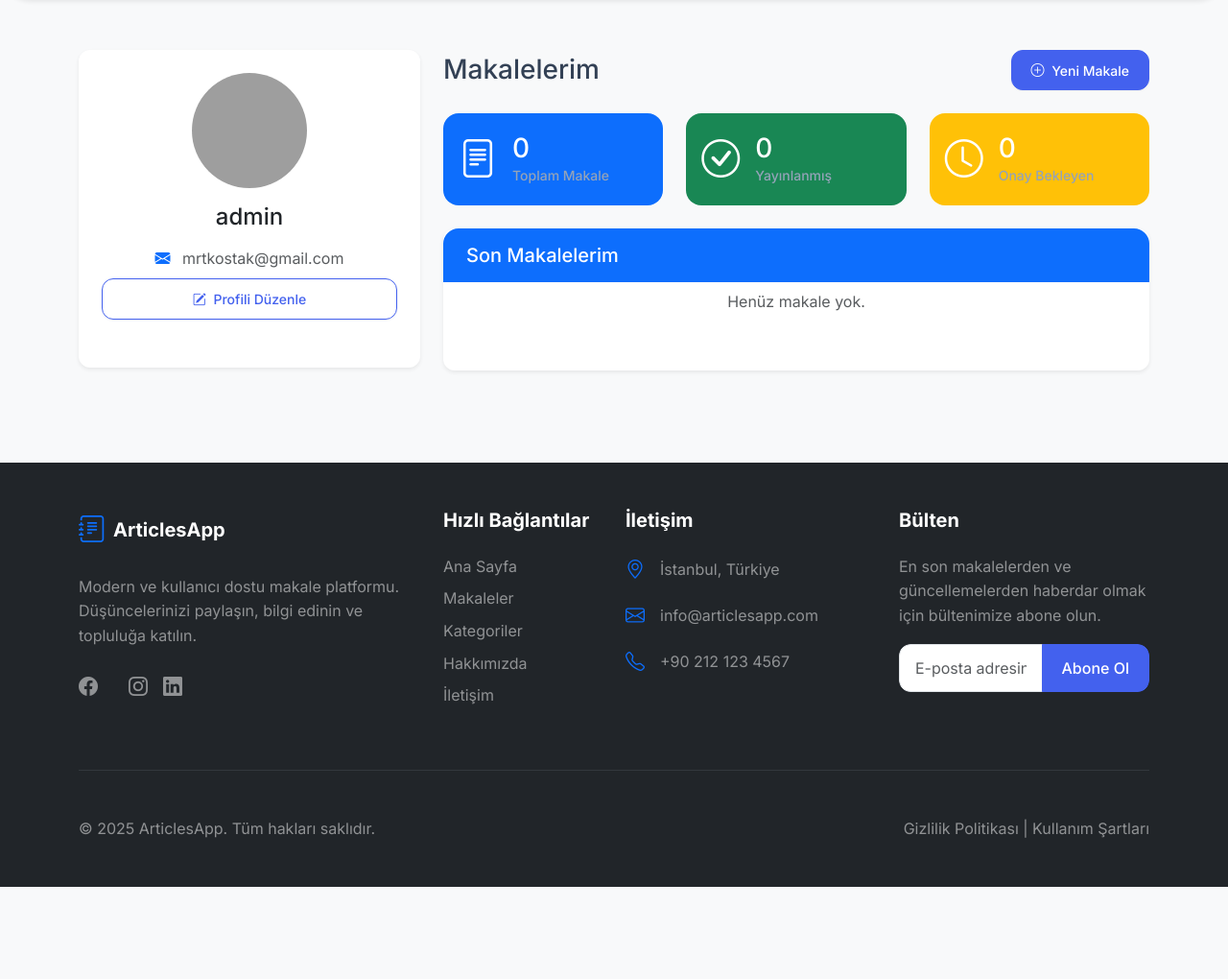
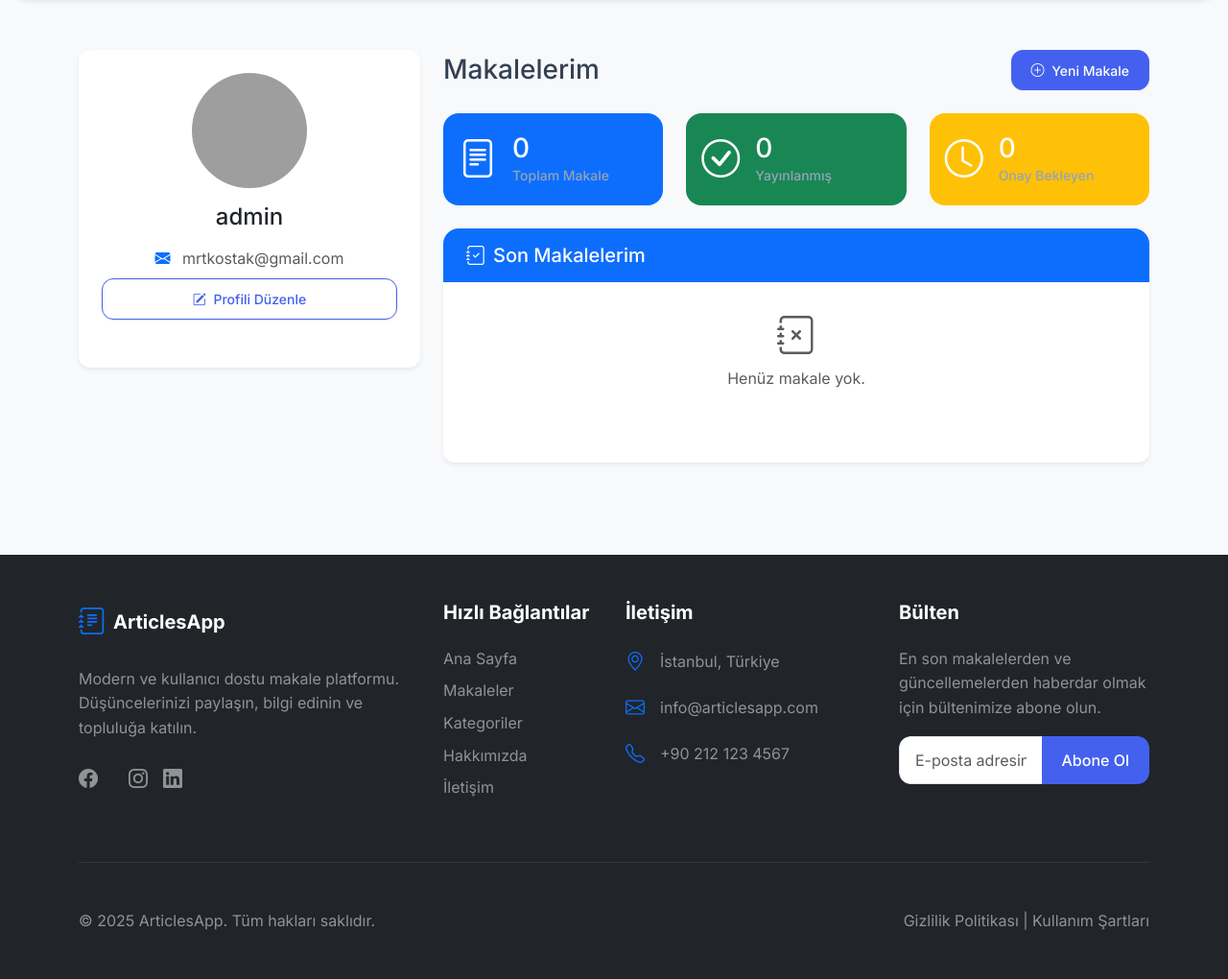
Before and after one commit to Mkosttak/JournalsApp, a Django app: page /account/profile/ in a window 1280 px wide. Shown: the part 74-1094 px from the top of the page at 96% size. Before the commit the page ends 998 px from the top, so only its background shows below. Run offline with Django 5.2, Linux system fonts and the light colour scheme; a user stored in the database is signed in; data comes from the database, SQL or seed files in the repository; both versions use the stored data as it was after the commit; some libraries are stand-ins or nearby versions; grey boxes are pictures that could not be loaded.

Commit message:
profile sayfası güncellendi

```diff
--- a/account/templates/account/profile.html
+++ b/account/templates/account/profile.html
@@ -101,28 +101,44 @@
 
             <!-- Son Makaleler -->
             <div class="card modern-card shadow-sm slide-up mb-4">
-                <div class="card-header modern-card-header bg-primary text-white rounded-top-4">
-                    <h5 class="mb-0">Son Makalelerim</h5>
+                <div class="card-header modern-card-header bg-primary text-white rounded-top-4 py-3 px-4">
+                    <h5 class="mb-0"><i class="bi bi-journal-check me-2"></i>Son Makalelerim</h5>
                 </div>
                 <div class="card-body p-0">
+                    {% if recent_articles %}
                     <ul class="list-group list-group-flush">
-                        {% if recent_articles %}
                         {% for article in recent_articles %}
-                                <li class="list-group-item d-flex justify-content-between align-items-center">
-                                    <a href="{% url 'articles:article_details' article.slug %}" class="text-decoration-none text-dark me-2">{{ article.title }}</a>
-                                    <span class="badge {% if article.isHome %}bg-success{% else %}bg-warning{% endif %} rounded-pill">
+                        <li class="list-group-item py-3 px-4 d-flex flex-column align-items-start article-list-item-profile">
+                            <div class="d-flex justify-content-between align-items-center w-100 mb-2">
+                                <a href="{% url 'articles:article_details' article.slug %}" class="text-decoration-none text-dark fw-semibold fs-5 me-auto">{{ article.title }}</a>
+                                <span class="badge {% if article.isHome %}bg-success-subtle text-success-emphasis{% else %}bg-warning-subtle text-warning-emphasis{% endif %} rounded-pill">
                                     {% if article.isHome %}Ana Sayfada{% else %}İncelemede{% endif %}
                                 </span>
+                            </div>
+                            {% if article.admin_note %}
+                                <small class="text-info mt-1" style="font-size: 0.75rem;">
+                                    <i class="bi bi-info-circle-fill me-1"></i> Yönetici Notu: {{ article.admin_note|truncatechars:70 }}
+                                </small>
+                            {% endif %}
+                            <small class="text-muted d-flex align-items-center mt-2">
+                                <i class="bi bi-calendar3 me-1"></i>
+                                {{ article.created_at|date:"d F Y" }}
+                            </small>
                         </li>
                         {% endfor %}
+                    </ul>
                     {% else %}
-                            <li class="list-group-item text-center text-muted">Henüz makale yok.</li>
+                    <div class="p-4 text-center text-muted">
+                        <i class="bi bi-journal-x fs-1 mb-3"></i>
+                        <p class="mb-0">Henüz makale yok.</p>
+                    </div>
                     {% endif %}
-                    </ul>
                 </div>
                 {% if recent_articles %}
-                <div class="card-footer text-center bg-light rounded-bottom-4">
-                    <a href="{% url 'account:my_articles' %}" class="btn btn-primary btn-sm text-decoration-none">Tüm Makalelerimi Gör <i class="bi bi-arrow-right"></i></a>
+                <div class="card-footer text-center bg-light rounded-bottom-4 py-2">
+                    <a href="{% url 'account:my_articles' %}" class="btn btn-outline-primary btn-sm rounded-pill text-decoration-none px-4">
+                        Tüm Makalelerimi Gör <i class="bi bi-arrow-right ms-1"></i>
+                    </a>
                 </div>
                 {% endif %}
             </div>
```
Also changed, not shown: db.sqlite3. Lines whose indentation alone changed are shown as unchanged.
